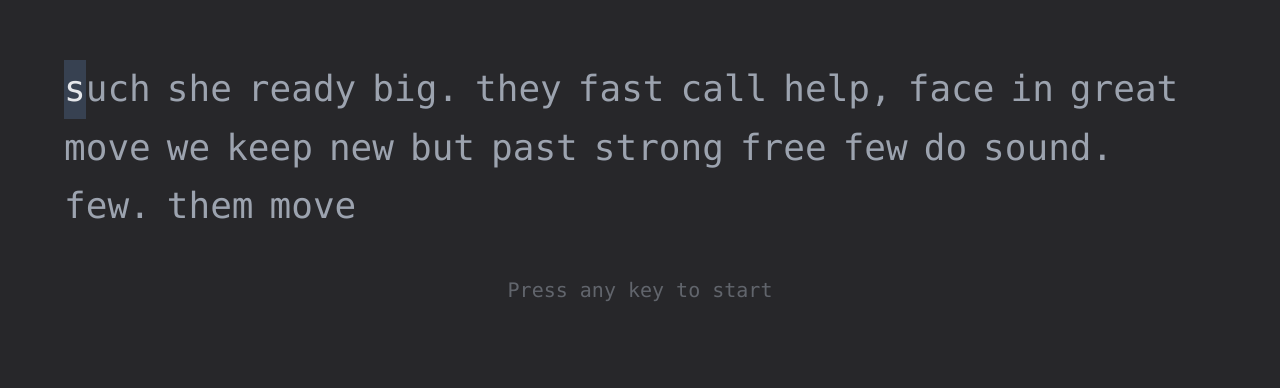
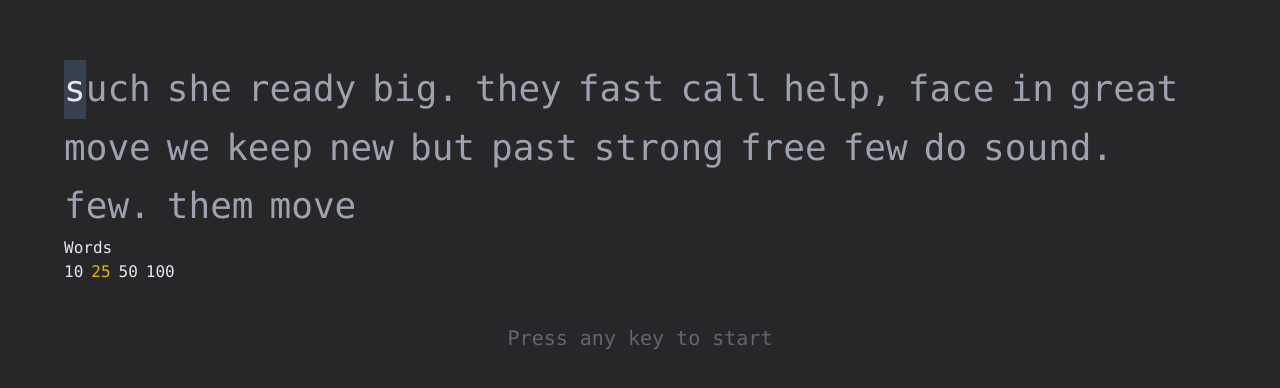
Before and after one commit to Kei-K23/typing-ninja, a SvelteKit app: page / in a window 1280 px wide. Shown: the part 172-560 px from the top of the page. Built offline with nearby package versions, Linux system fonts and the light colour scheme.

Commit message:
Add basic custom filter for typing words generating

```diff
--- /dev/null
+++ b/src/lib/features/home/components/filter.svelte
@@ -0,0 +1,48 @@
+<script lang="ts">
+	import { generateRandomText } from '$lib/utils';
+	import type { GameState } from '../../../../type';
+
+	interface Props {
+		gameStates: GameState;
+	}
+
+	let { gameStates }: Props = $props();
+
+	// State for filters and current selection
+	let filter = $state({
+		words: {
+			selected: gameStates.totalGenerateWords,
+			filters: [10, 25, 50, 100]
+		}
+	});
+
+	// Variable to track which filter type is selected ("time" or "words")
+	let selectedFilter: 'words' | null = $state('words');
+
+	// Function to handle when a filter type (time or words) is selected
+	function selectFilter(type: 'words') {
+		// Set selectedFilter only if it's currently not set
+		if (!selectedFilter) {
+			selectedFilter = type;
+		}
+	}
+</script>
+
+<div>
+	<div class="">
+		<button onclick={() => selectFilter('words')}> Words </button>
+	</div>
+	{#if selectedFilter === 'words'}
+		<div class="flex items-center gap-x-2">
+			{#each filter.words.filters as wordCount}
+				<button
+					class:text-yellow-500={wordCount === gameStates.totalGenerateWords}
+					onclick={() => {
+						gameStates.totalGenerateWords = wordCount;
+						gameStates.currentText = generateRandomText(wordCount);
+					}}>{wordCount}</button
+				>
+			{/each}
+		</div>
+	{/if}
+</div>
--- a/src/routes/+page.svelte
+++ b/src/routes/+page.svelte
@@ -3,7 +3,8 @@
 	import TextDisplay from '$lib/features/home/components/text-display.svelte';
 	import Timer from '$lib/features/home/components/timer.svelte';
 	import type { GameState } from '../type';
-	import Result from '$lib/features/result/components/result.svelte';
+	import Result from '$lib/features/home/components/result.svelte';
+	import Filter from '$lib/features/home/components/filter.svelte';
 
 	let gameStates = $state<GameState>({
 		isPlaying: false,
@@ -145,6 +146,7 @@
 				currentWordIndex={gameStates.currentWordIndex}
 			/>
 			{#if gameStates.isPending}
+				<Filter {gameStates} />
 				<p class="mt-10 animate-pulse text-center text-xl text-gray-400">Press any key to start</p>
 			{/if}
 		</div>
```
Also changed, not shown: src/lib/features/home/components/result.svelte (renamed from src/lib/features/result/components/result.svelte).
